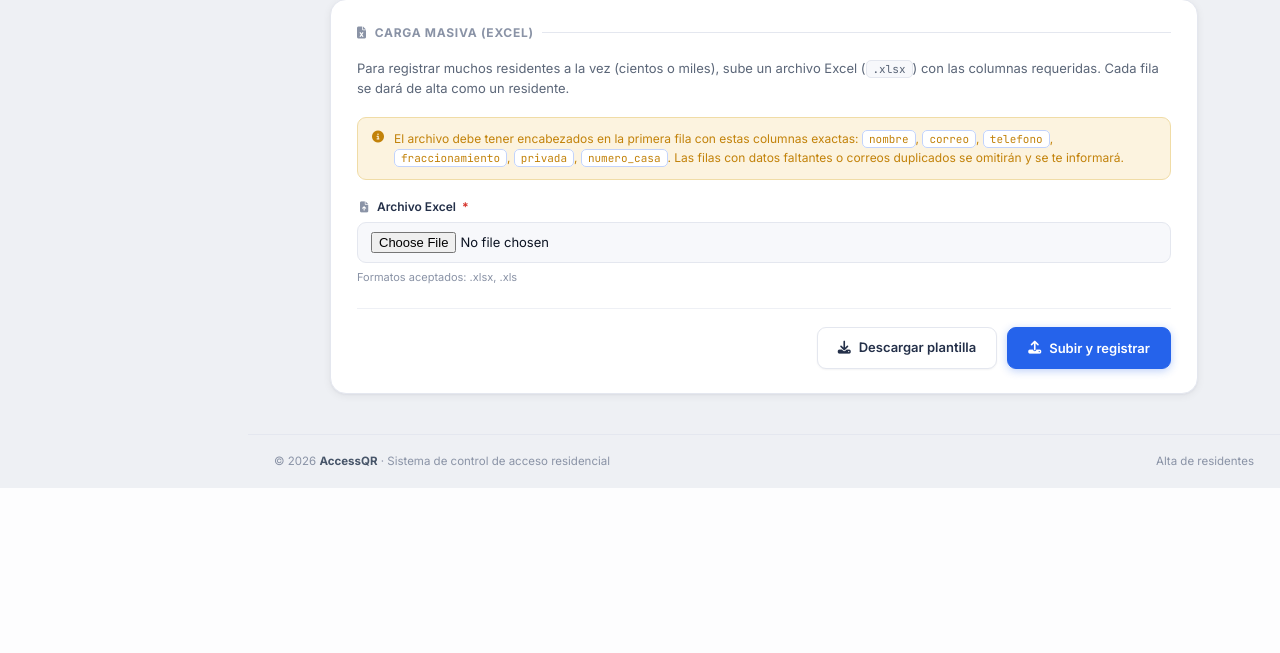
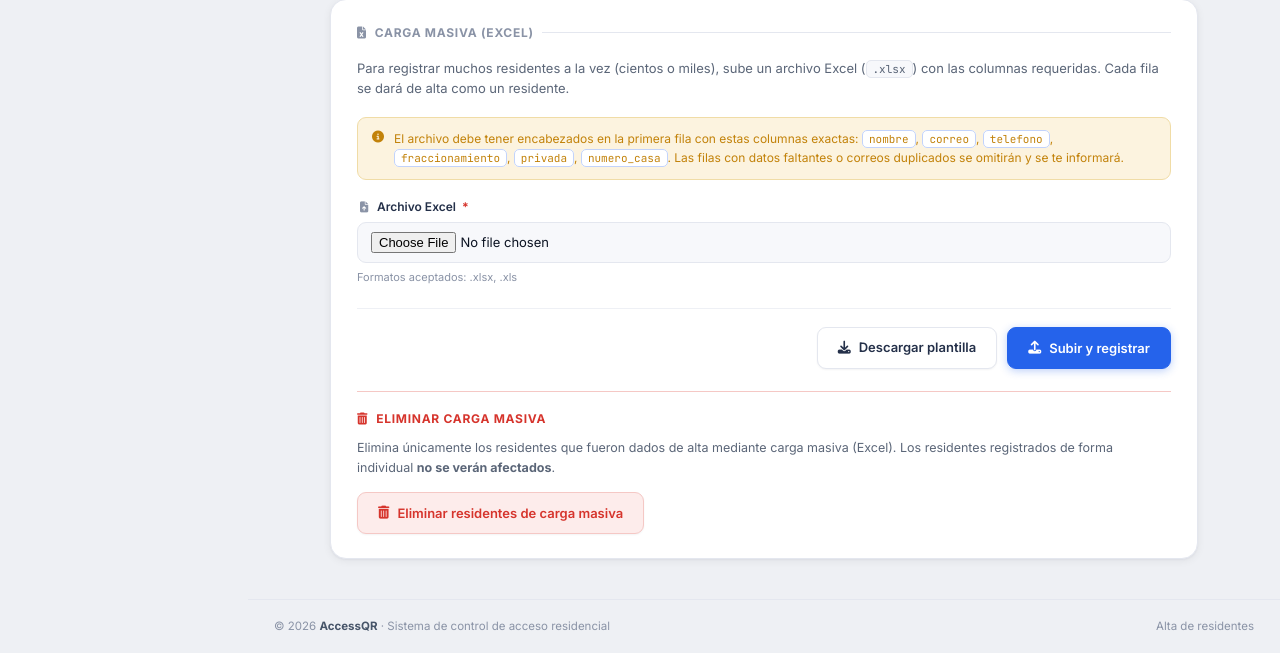
Before and after one commit to SistemaSelticForce2026/Acceso-QR, a Flask app: page /admin/residentes/registrar in a window 1280 px wide. Shown: the part 805-1458 px from the top of the page. Before the commit the page ends 1293 px from the top, so only its background shows below. Run offline with Flask 3, Linux system fonts and the light colour scheme; the visitor is signed in with stand-in values (Sample User, id 1).

Commit message:
Eliminar carga masiva

```diff
--- a/routes/admin_routes.py
+++ b/routes/admin_routes.py
@@ -1245,6 +1245,7 @@ def carga_masiva_residentes():
             "privada": r["privada"], "numero_casa": r["numero_casa"],
             "estado": "activo", "rol": "residente", "created_at": ahora,
             "ultimo_acceso": None, "intentos_fallidos": 0, "bloqueado_hasta": None,
+            "origen": "carga_masiva",   # <-- agrega esta línea
         })
         correos_archivo.add(correo)
         casas_archivo[slug].add(casa_key)
@@ -1300,6 +1301,30 @@ def carga_masiva_residentes():
         detalle = "  ".join(errores[:6])
         extra = f"  (+{len(errores) - 6} más)" if len(errores) > 6 else ""
         flash(f"Detalle: {detalle}{extra}", "warning")
+
+    return redirect(url_for("admin.registrar_residente"))
+
+# =========================================
+# ELIMINAR RESIDENTES DE CARGA MASIVA
+# =========================================
+
+@admin_bp.route("/residentes/eliminar-carga-masiva", methods=["POST"])
+@login_required
+@role_required("admin")
+def eliminar_carga_masiva_residentes():
+    eliminados = 0
+    try:
+        for col_name in mongo.db.list_collection_names():
+            if col_name.startswith("residentes_"):
+                resultado = mongo.db[col_name].delete_many({"origen": "carga_masiva"})
+                eliminados += resultado.deleted_count
+
+        _invalidar_cache_conteos()
+        socketio.emit("actualizar_residentes", to="rol:admin")
+        socketio.emit("actualizar_dashboard", to="rol:admin")
+        flash(f"Se eliminaron {eliminados} residente(s) de carga masiva.", "success")
+    except Exception as e:
+        flash(f"Error al eliminar: {str(e)}", "danger")
 
     return redirect(url_for("admin.registrar_residente"))
 
--- a/templates/registrar_residente.html
+++ b/templates/registrar_residente.html
@@ -123,7 +123,22 @@ footer.app-foot b{color:var(--ink-600)}
 .btn:hover{border-color:var(--pri-500);color:var(--pri-600);background:var(--pri-50)}
 .btn-pri{background:var(--pri-600);border-color:var(--pri-600);color:#fff;box-shadow:0 2px 8px rgba(37,99,235,.3)}
 .btn-pri:hover{background:var(--pri-700);border-color:var(--pri-700);color:#fff;box-shadow:0 4px 14px rgba(37,99,235,.4)}
+.btn-danger{background:var(--bad-bg);border-color:var(--bad-bd);color:var(--bad);box-shadow:var(--sh-1)}
+.btn-danger:hover{background:var(--bad);border-color:var(--bad);color:#fff;box-shadow:0 4px 14px rgba(214,52,44,.35)}
 .btn:disabled,.btn[aria-disabled="true"]{opacity:.65;cursor:not-allowed;pointer-events:none}
+
+/* ── Zona de eliminación de carga masiva ── */
+.danger-zone{
+  margin-top:22px;padding-top:18px;border-top:1px solid var(--bad-bd);
+}
+.danger-zone-head{
+  display:flex;align-items:center;gap:8px;
+  font-size:12px;font-weight:700;color:var(--bad);
+  text-transform:uppercase;letter-spacing:.06em;margin-bottom:10px;
+}
+.danger-zone-desc{
+  font-size:12.5px;color:var(--ink-500);line-height:1.6;margin-bottom:14px;
+}
 
 @media(max-width:980px){
   .rail{position:fixed;left:0;transform:translateX(-100%);transition:transform .25s var(--ease);box-shadow:var(--sh-3)}
@@ -253,7 +301,7 @@ footer.app-foot b{color:var(--ink-600)}
         {% endif %}
       {% endwith %}
 
-      {# Formulario #}
+      {# Formulario individual #}
       <div class="form-card">
         <form method="POST" action="{{ url_for('admin.registrar_residente') }}">
 
@@ -359,7 +407,23 @@ footer.app-foot b{color:var(--ink-600)}
               <i class="fa-solid fa-upload"></i> Subir y registrar
             </button>
           </div>
+
         </form>
+
+        {# ── Zona de eliminación de carga masiva ── #}
+        <div class="danger-zone">
+          <div class="danger-zone-head">
+            <i class="fa-solid fa-trash-can"></i> Eliminar carga masiva
+          </div>
+          <p class="danger-zone-desc">
+            Elimina únicamente los residentes que fueron dados de alta mediante carga masiva (Excel).
+            Los residentes registrados de forma individual <strong>no se verán afectados</strong>.
+          </p>
+          <button type="button" class="btn btn-danger" id="btn-abrir-modal-eliminar">
+            <i class="fa-solid fa-trash-can"></i> Eliminar residentes de carga masiva
+          </button>
+        </div>
+
       </div>
 
     </div>
@@ -381,6 +445,29 @@ footer.app-foot b{color:var(--ink-600)}
   </div>
 </div>
 
+<!-- ── Modal de confirmación: eliminar carga masiva ───────────── -->
+<div class="modal-backdrop" id="modal-eliminar" role="dialog" aria-modal="true" aria-labelledby="modal-titulo" aria-hidden="true">
+  <div class="modal-box">
+    <div class="modal-icon"><i class="fa-solid fa-trash-can"></i></div>
+    <h2 id="modal-titulo">¿Eliminar residentes de carga masiva?</h2>
+    <p>Esta acción eliminará permanentemente todos los residentes que fueron dados de alta mediante la importación de Excel.</p>
+    <div class="modal-warn">
+      <i class="fa-solid fa-triangle-exclamation"></i>
+      <span>Esta acción <strong>no se puede deshacer</strong>. Los residentes registrados individualmente permanecerán intactos.</span>
+    </div>
+    <div class="modal-actions">
+      <button type="button" class="btn" id="btn-cancelar-modal">
+        <i class="fa-solid fa-xmark"></i> Cancelar
+      </button>
+      <form method="POST" action="{{ url_for('admin.eliminar_carga_masiva_residentes') }}" id="form-eliminar-masiva" style="display:inline">
+        <button type="submit" class="btn btn-danger" id="btn-confirmar-eliminar">
+          <i class="fa-solid fa-trash-can"></i> Sí, eliminar
+        </button>
+      </form>
+    </div>
+  </div>
+</div>
+
 <script>
   // Menú lateral (móvil)
   document.getElementById('burger')?.addEventListener('click', () =>
@@ -422,11 +504,58 @@ footer.app-foot b{color:var(--ink-600)}
     });
   })();
 
-  // Auto-descarte de mensajes flash (escalonado para que dé tiempo a leerlos)
+  // Modal de confirmación para eliminar carga masiva
+  (function () {
+    const modal     = document.getElementById('modal-eliminar');
+    const btnAbrir  = document.getElementById('btn-abrir-modal-eliminar');
+    const btnCancel = document.getElementById('btn-cancelar-modal');
+    const formElim  = document.getElementById('form-eliminar-masiva');
+    const btnConf   = document.getElementById('btn-confirmar-eliminar');
+    if (!modal) return;
+
+    function abrirModal() {
+      modal.style.display = 'flex';
+      // pequeño delay para que la transición de opacity funcione
+      requestAnimationFrame(() => {
+        requestAnimationFrame(() => modal.classList.add('show'));
+      });
+      modal.setAttribute('aria-hidden', 'false');
+      btnCancel.focus();
+    }
+
+    function cerrarModal() {
+      modal.classList.remove('show');
+      modal.setAttribute('aria-hidden', 'true');
+      setTimeout(() => { modal.style.display = ''; }, 220);
+    }
+
+    btnAbrir?.addEventListener('click', abrirModal);
+    btnCancel?.addEventListener('click', cerrarModal);
+
+    // Cerrar al hacer clic fuera del modal
+    modal.addEventListener('click', function (e) {
+      if (e.target === modal) cerrarModal();
+    });
+
+    // Cerrar con Escape
+    document.addEventListener('keydown', function (e) {
+      if (e.key === 'Escape' && modal.classList.contains('show')) cerrarModal();
+    });
+
+    // Feedback visual al confirmar
+    formElim?.addEventListener('submit', function () {
+      if (btnConf) {
+        btnConf.setAttribute('aria-disabled', 'true');
+        btnConf.innerHTML = '<i class="fa-solid fa-spinner fa-spin"></i> Eliminando…';
+      }
+    });
+  })();
+
+  // Auto-descarte de mensajes flash
   document.addEventListener("DOMContentLoaded", function () {
     const alertas = document.querySelectorAll(".flash");
     alertas.forEach(function (el, i) {
-      const retraso = 5000 + i * 400; // 5s base + 0.4s por cada mensaje extra
+      const retraso = 5000 + i * 400;
       setTimeout(function () {
         el.style.transition = "opacity 0.5s ease, max-height 0.5s ease, margin 0.5s ease, padding 0.5s ease";
         el.style.opacity = "0";
```
Also changed, not shown: other parts of templates/registrar_residente.html (+37 -11 lines).
